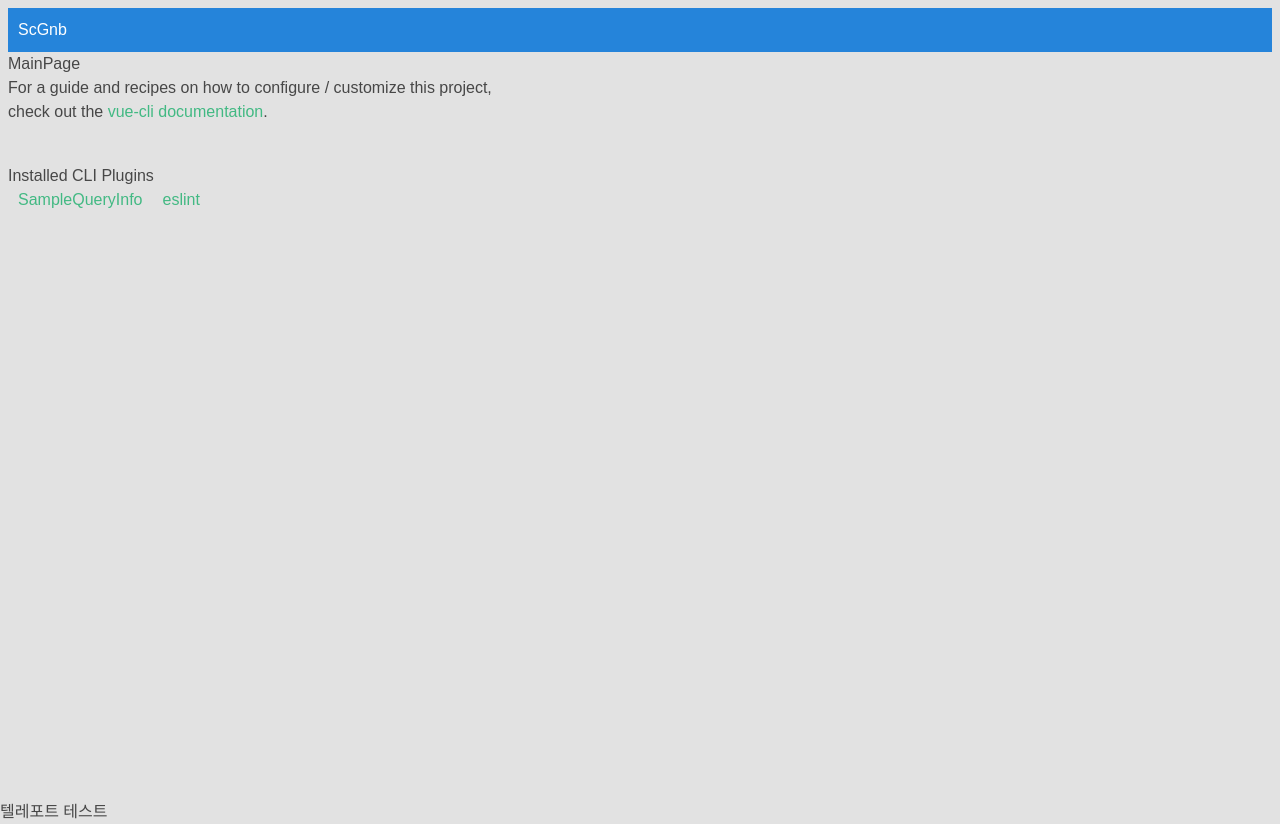
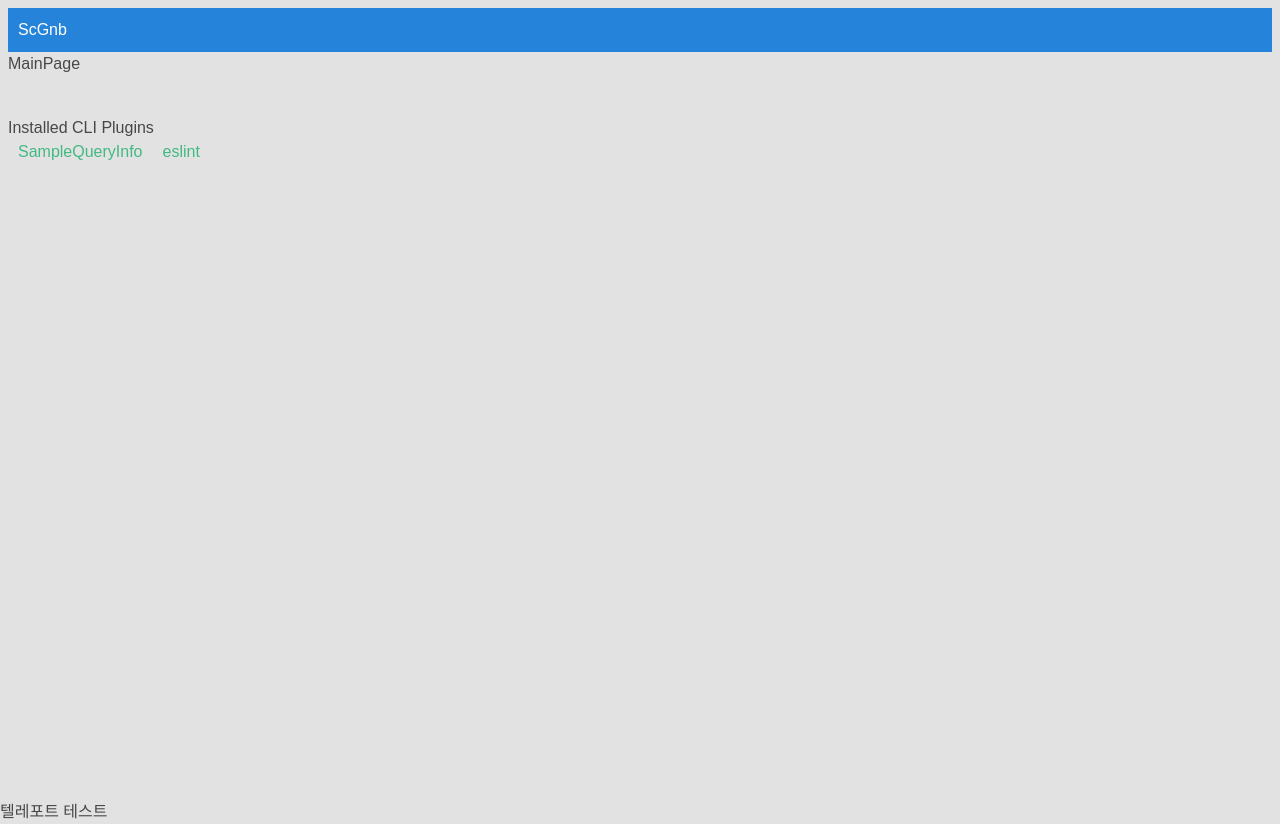
Before and after one commit to yoolimpark88/vue_components, a Vue app: page / in a window 1280 px wide. Built offline with nearby package versions, Linux system fonts and the light colour scheme.

Commit message:
메인페이지 정리
메인페이지 정리

```diff
--- a/src/layouts/PortalLayout.vue
+++ b/src/layouts/PortalLayout.vue
@@ -3,13 +3,7 @@
     <!-- GNB -->
     <sc-gnb />
     <h1>{{ fileName }}</h1>
-    <p>
-      For a guide and recipes on how to configure / customize this project,<br />
-      check out the
-      <a href="https://cli.vuejs.org" target="_blank" rel="noopener"
-        >vue-cli documentation</a
-      >.
-    </p>
+
     <h3>Installed CLI Plugins</h3>
     <ul>
       <li>
```
